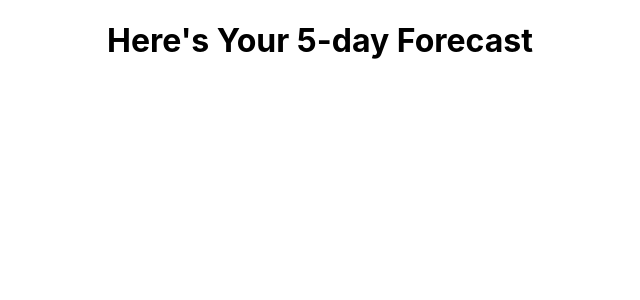
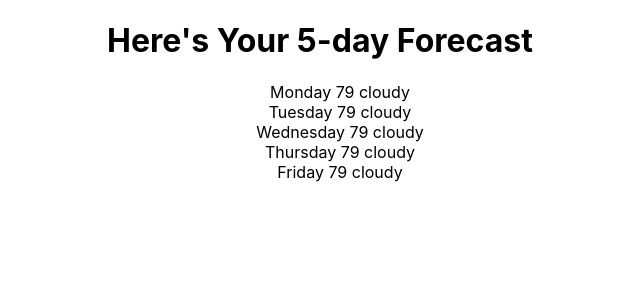
Before and after one commit to yrajput/weather-app, a React (Create React App) app: page / in a window 1280 px wide. Shown: the top 300 px of the page, without its empty margins (320-960 px from the left). Built offline with nearby package versions, Linux system fonts and the light colour scheme.

Commit message:
Basic setup

```diff
--- a/src/App.js
+++ b/src/App.js
@@ -1,14 +1,30 @@
-import logo from './logo.svg';
+import React, {Component} from 'react'
 import './App.css';
+import Weathercard from './Weathercard';
 
-function App() {
+class App extends Component {
+  state = {
+    days: [
+      {name: 'Monday', temp: '79', forecast: 'cloudy'},
+      {name: 'Tuesday', temp: '79', forecast: 'cloudy'},
+      {name: 'Wednesday', temp: '79', forecast: 'cloudy'},
+      {name: 'Thursday', temp: '79', forecast: 'cloudy'},
+      {name: 'Friday', temp: '79', forecast: 'cloudy'},
+    ],
+  }
+  render () {
     return (
       <div className="App">
         <header>
           <h1>Here's Your 5-day Forecast</h1>
         </header>
+        <div>
+          <Weathercard />
+        </div>
       </div>
     );
   }
 
+}
+
 export default App;
--- /dev/null
+++ b/src/Weathercard.js
@@ -0,0 +1,27 @@
+import React, {Component} from 'react'
+
+
+class Weathercard extends Component {
+    state = {
+        days: [
+          {name: 'Monday', temp: '79', forecast: 'cloudy'},
+          {name: 'Tuesday', temp: '79', forecast: 'cloudy'},
+          {name: 'Wednesday', temp: '79', forecast: 'cloudy'},
+          {name: 'Thursday', temp: '79', forecast: 'cloudy'},
+          {name: 'Friday', temp: '79', forecast: 'cloudy'},
+        ],
+      }
+  render() {
+
+    return (
+      <div>
+        <ul className="WeatherList">
+          {this.state.days.map((day) =>
+            <div key={day.name}>{day.name} {day.temp} {day.forecast}</div>)}
+        </ul>
+      </div>
+    )
+  }
+}
+
+export default Weathercard
```
Lines whose indentation alone changed are shown as unchanged.
